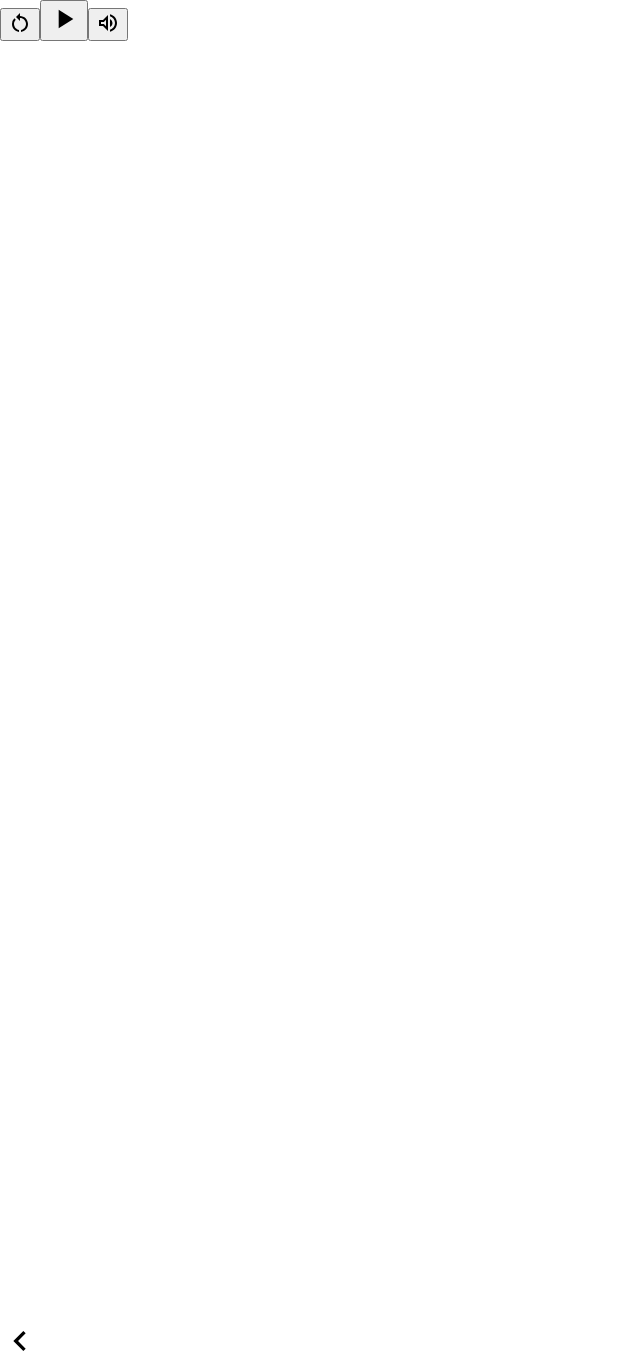
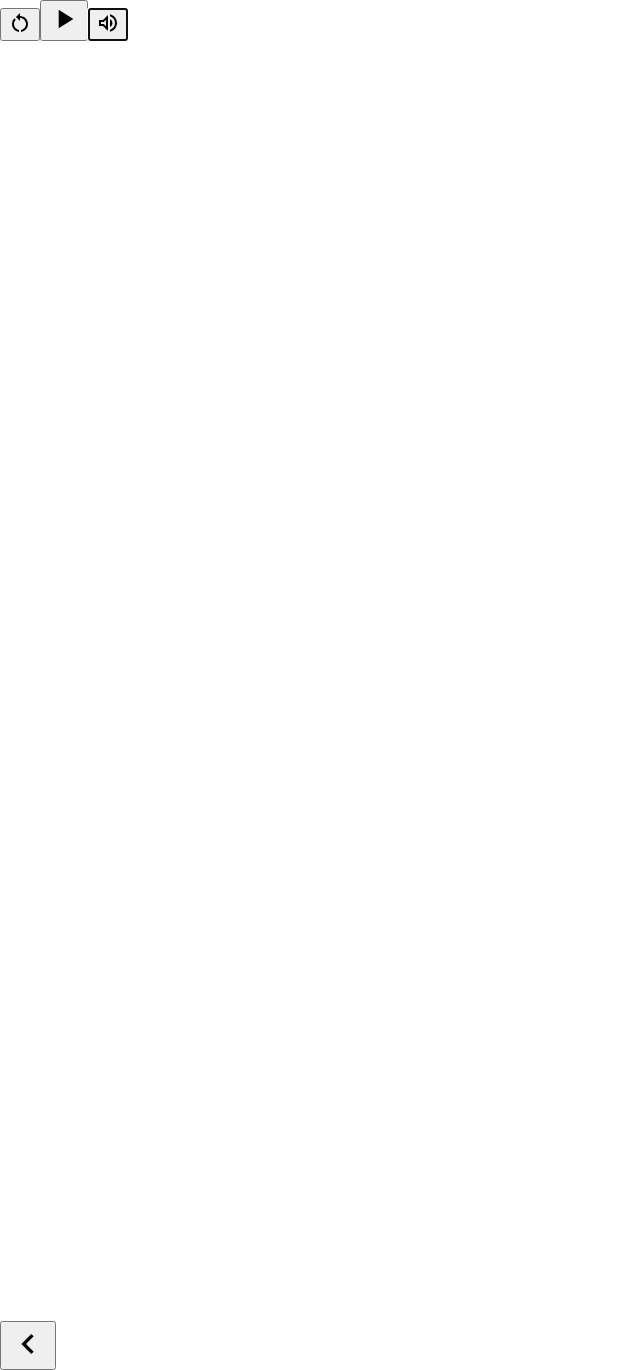
Before and after one commit to WixeI/focus-parkour, a React (Create React App) app: page / in a window 1280 px wide. Shown: the whole page, without its empty margins (0-640 px from the left). Built offline with nearby package versions, Linux system fonts and the light colour scheme.

Commit message:
Added animations and accessibility

```diff
--- a/src/global/hooks/useReactPlayer/index.tsx
+++ b/src/global/hooks/useReactPlayer/index.tsx
@@ -10,7 +10,7 @@ const defaultState: Settings = {
   playing: false,
   loop: false,
   light: false,
-  volume: 0.5,
+  volume: 1,
   muted: false,
   playbackRate: 1,
   pip: false,
--- a/src/pages/Home/components/SideBar.tsx
+++ b/src/pages/Home/components/SideBar.tsx
@@ -1,11 +1,16 @@
 import { MdChevronRight, MdChevronLeft } from 'react-icons/md';
 import { motion, HTMLMotionProps, AnimatePresence } from 'framer-motion';
+import { forwardRef } from 'react';
+
+//Reference: https://stackoverflow.com/questions/67506992/how-can-i-switch-between-react-components-using-framer-motion
+//Reference: https://codesandbox.io/s/framer-motion-carousel-animation-wetrf?file=/src/App.tsx:1098-1106
 
 interface SideBarProps extends HTMLMotionProps<'aside'> {
   isOpen: boolean;
 }
 
-const SideBar = ({ isOpen, onClick, ...rest }: SideBarProps) => {
+const SideBar = forwardRef<HTMLButtonElement, SideBarProps>(
+  ({ isOpen, onClick, onKeyDown, ...rest }, ref) => {
     const conditional = {
       props: {
         aside: new Map([
@@ -16,14 +21,25 @@ const SideBar = ({ isOpen, onClick, ...rest }: SideBarProps) => {
       content: new Map([
         [
           true,
-        <div className=" z-10 flex h-full w-full flex-col gap-2 overflow-clip">
+          <div key="true" className=" z-10 flex h-full w-full flex-col gap-2 overflow-clip">
             {/* Title */}
-          <div className="flex items-center hover:cursor-pointer" onClick={onClick}>
+            <button
+              ref={ref}
+              onKeyDown={onKeyDown}
+              className="flex items-center hover:cursor-pointer"
+              onClick={onClick}>
+              <motion.div exit={{ rotate: '180deg' }}>
                 <MdChevronRight size="2.5rem" />
+              </motion.div>
               <h2 className="text-3xl">Options</h2>
-          </div>
+            </button>
             {/* Form Content */}
-          <form className="flex h-full w-full flex-col gap-2 px-4 ">
+            <motion.form
+              initial={{ y: '50px', opacity: 0 }}
+              animate={{ y: 0, opacity: 1 }}
+              exit={{ x: '100%', opacity: 0, transition: { duration: 0.1 } }}
+              transition={{ ease: 'easeInOut' }}
+              className="flex h-full w-full flex-col gap-2 px-4 ">
               <section className=" flex flex-col gap-2">
                 <label>Your text</label>
                 <textarea className=" resize-none" />
@@ -42,10 +58,20 @@ const SideBar = ({ isOpen, onClick, ...rest }: SideBarProps) => {
               <button className=" mt-4 border-none bg-slate-600 py-2 text-slate-50 shadow-md shadow-slate-800 transition-all duration-300 hover:bg-slate-500">
                 Generate
               </button>
-          </form>
+            </motion.form>
           </div>
         ],
-      [false, <MdChevronLeft className=" fill-slate-50" size="2.5rem" />]
+        [
+          false,
+          <motion.button
+            ref={ref}
+            onKeyDown={onKeyDown}
+            key="false"
+            exit={{ rotate: '180deg', transition: { duration: 0.3 } }}
+            className="w-min">
+            <MdChevronLeft className=" fill-slate-50" size="2.5rem" />
+          </motion.button>
+        ]
       ]),
       style: {
         aside: new Map([
@@ -56,31 +82,22 @@ const SideBar = ({ isOpen, onClick, ...rest }: SideBarProps) => {
     };
 
     return (
-    <AnimatePresence>
       <motion.aside
         {...rest}
+        initial={{ x: '2.5rem', opacity: 0 }}
+        animate={{ x: 0, opacity: 1 }}
+        exit={{ x: '-2.5rem', opacity: 0 }}
         {...conditional.props.aside.get(isOpen)}
         className={` ${conditional.style.aside.get(isOpen)}
-          relative flex flex-col gap-2 overflow-clip bg-slate-900 bg-opacity-80 text-slate-50 shadow-2xl shadow-slate-900 hover:cursor-pointer`}>
-        {conditional.content.get(isOpen)}
+        relative flex flex-col gap-2 overflow-clip bg-slate-900 bg-opacity-80 text-slate-50 shadow-2xl shadow-slate-900 transition-all `}>
+        <AnimatePresence mode="wait">
+          {isOpen === true && conditional.content.get(true)}
+          {isOpen === false && conditional.content.get(false)}
+        </AnimatePresence>
       </motion.aside>
-    </AnimatePresence>
     );
-};
+  }
+);
+SideBar.displayName = 'SideBar';
 
 export default SideBar;
-
-/*
-  <AnimatePresence>
-    <motion.aside
-      initial={{ x: '2.5rem', opacity: 0 }}
-      animate={{ x: 0, opacity: 1 }}
-      transition={{ type: 'just', duration: 0.2 }}
-      exit={{ x: '-2.5rem', opacity: 0 }}
-      onClick={onClick}
-      {...rest}
-      className=" flex w-9 flex-col gap-2 overflow-clip bg-slate-900 bg-opacity-80 text-slate-50 shadow-2xl shadow-slate-900 hover:cursor-pointer">
-      <MdChevronLeft size="2.5rem" />
-    </motion.aside>
-  </AnimatePresence>
-*/
--- a/src/pages/Home/index.tsx
+++ b/src/pages/Home/index.tsx
@@ -1,8 +1,14 @@
 import ReactPlayer from 'react-player';
-import { MdPlayArrow, MdRestartAlt, MdOutlineVolumeUp, MdPause } from 'react-icons/md';
+import {
+  MdPlayArrow,
+  MdRestartAlt,
+  MdOutlineVolumeUp,
+  MdPause,
+  MdVolumeMute
+} from 'react-icons/md';
 import { useReactPlayer } from '../../global/hooks/useReactPlayer';
 import SideBar from './components/SideBar';
-import { useEffect, useState } from 'react';
+import { useEffect, useState, useRef } from 'react';
 
 // Reference: https://developer.mozilla.org/en-US/docs/Web/API/SpeechSynthesisUtterance/lang
 // Reference: https://www.npmjs.com/package/react-player
@@ -12,15 +18,20 @@ const msg = new SpeechSynthesisUtterance();
 msg.text = 'rihanna escreve Deus com d minúsculo e vira papagaio no interior de minas gerais';
 
 const Home = () => {
+  const { settings, dispatchSettings } = useReactPlayer();
+
   const [isOpen, setIsOpen] = useState(false);
-  const [teste, setTeste] = useState(0);
-  const { settings, dispatchSettings } = useReactPlayer();
+  const [refreshVideo, setRefreshVideo] = useState(0);
+
   const voices = synth.getVoices();
-  console.log(voices);
 
+  const refMuteButton = useRef<HTMLButtonElement>(null);
+  const refSideBar = useRef<HTMLButtonElement>(null);
+
+  //Used to skip embedded tabeable elements. Mute goes to Sidebar and vice/versa
   useEffect(() => {
-    console.log(teste);
-  }, [teste]);
+    refMuteButton.current?.focus();
+  }, [isOpen]);
 
   msg.lang = 'en-GB';
   msg.voice = voices[0];
@@ -30,7 +41,7 @@ const Home = () => {
       <main className=" relative flex h-full w-full items-end justify-center gap-2 overflow-hidden p-12">
         {/* Restart */}
         <button
-          onClick={() => setTeste((prev) => prev + 1)}
+          onClick={() => setRefreshVideo((prev) => prev + 1)}
           className=" z-10 flex h-12 w-12 translate-y-6 items-center justify-center rounded-full  border-2 border-slate-50 border-opacity-50 bg-slate-900 bg-opacity-95 text-slate-50 shadow-md shadow-slate-900 hover:border-opacity-100">
           <MdRestartAlt size="1.5rem" />
         </button>
@@ -43,20 +54,43 @@ const Home = () => {
           {settings.playing ? <MdPause size="2rem" /> : <MdPlayArrow size="2rem" />}
         </button>
         {/* Volume */}
-        <button className=" z-10 flex h-12 w-12 translate-y-6 items-center justify-center rounded-full  border-2 border-slate-50 border-opacity-50 bg-slate-900 bg-opacity-95 text-slate-50 shadow-md shadow-slate-900 hover:border-opacity-100">
-          <MdOutlineVolumeUp size="1.5rem" />
+        <button
+          ref={refMuteButton}
+          onClick={() =>
+            dispatchSettings({ type: 'changeMuted', payload: { value: !settings.muted } })
+          }
+          onKeyDown={(e) => {
+            if (e.key === 'Tab' && !e.shiftKey) {
+              e.preventDefault();
+              refSideBar.current?.focus();
+            }
+          }}
+          className=" z-10 flex h-12 w-12 translate-y-6 items-center justify-center rounded-full  border-2 border-slate-50 border-opacity-50 bg-slate-900 bg-opacity-95 text-slate-50 shadow-md shadow-slate-900 hover:border-opacity-100">
+          {settings.muted ? <MdVolumeMute size="1.5rem" /> : <MdOutlineVolumeUp size="1.5rem" />}
         </button>
         {/* Remove YT Branding: https://codepen.io/Terrafire123/pen/yLayQvM with Tweaks in width and height */}
         <ReactPlayer
-          className="pointer-events-none absolute top-2/4 left-0 -translate-y-2/4 "
+          className="[& *]:-z-10 pointer-events-none absolute top-2/4 left-0 -translate-y-2/4 "
           width="100%"
           height="100vw"
-          key={teste}
+          key={refreshVideo}
           {...settings}
-          url="https://www.youtube.com/watch?v=GTaXbH6iSFA&?t=1"
+          url="https://www.youtube.com/watch?v=y8qhSduN6sk&t=13s"
         />
       </main>
-      <SideBar isOpen={isOpen} onClick={() => setIsOpen((prev) => !prev)} />
+      <SideBar
+        onKeyDown={(e) => {
+          if (e.shiftKey && e.key === 'Tab') {
+            e.preventDefault();
+            refMuteButton.current?.focus();
+          }
+        }}
+        ref={refSideBar}
+        isOpen={isOpen}
+        onClick={() => {
+          setIsOpen((prev) => !prev);
+        }}
+      />
     </div>
   );
 };
```
Also changed, not shown: 1 other file (tests, documents, lock files or other folders). Lines whose indentation alone changed are shown as unchanged.
